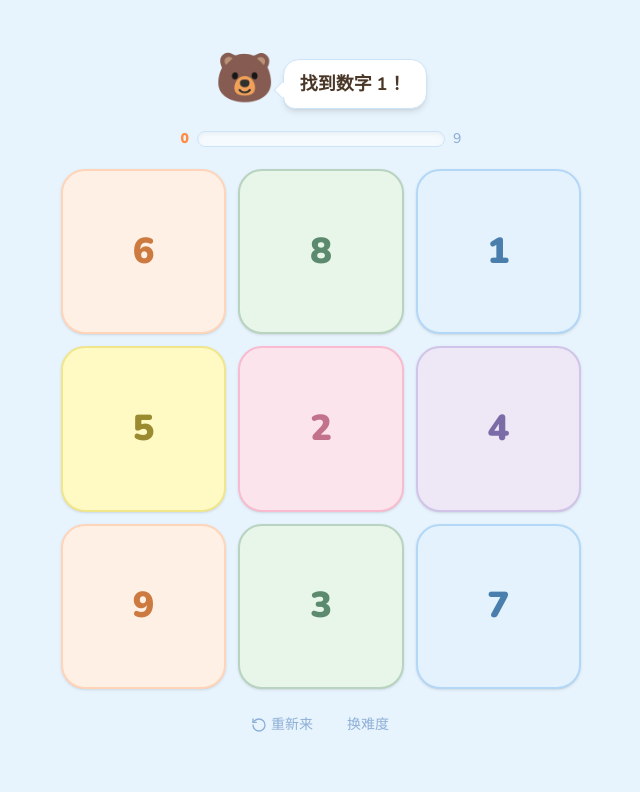
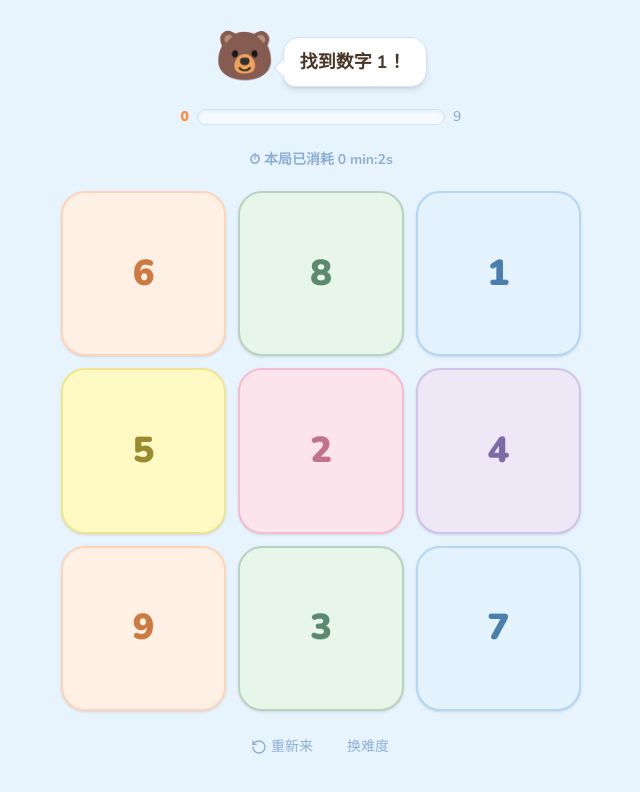
Before and after one commit to ludafa/Schulte-Grid, a Next.js app: page / in a window 1280 px wide. Both pictures are taken after a click on the button "开始玩！ 🎉". Shown: the top 792 px of the page, without its empty margins (319-959 px from the left). Built offline with nearby package versions, Linux system fonts and the light colour scheme.

Commit message:
feat: add elapsed time display during game (x min:xs format)

```diff
--- a/components/schulte-grid.tsx
+++ b/components/schulte-grid.tsx
@@ -39,6 +39,13 @@ function formatTime(ms: number): string {
     return `${minutes}:${remainingSeconds.toString().padStart(2, "0")}.${remainingMs.toString().padStart(2, "0")}`
   }
   return `${remainingSeconds}.${remainingMs.toString().padStart(2, "0")}`
+}
+
+function formatElapsed(ms: number): string {
+  const seconds = Math.floor(ms / 1000)
+  const minutes = Math.floor(seconds / 60)
+  const remainingSeconds = seconds % 60
+  return `${minutes} min:${remainingSeconds}s`
 }
 
 const CELL_COLORS = [
@@ -563,6 +570,13 @@ export function SchulteGrid() {
                 </div>
               </div>
 
+              {/* 已消耗时长 */}
+              <div className="text-center">
+                <span className="text-sm font-bold text-muted-foreground tabular-nums">
+                  ⏱ 本局已消耗 {formatElapsed(elapsedTime)}
+                </span>
+              </div>
+
               {/* 网格 */}
               <div
                 className={cn("grid", gridGap)}
```
